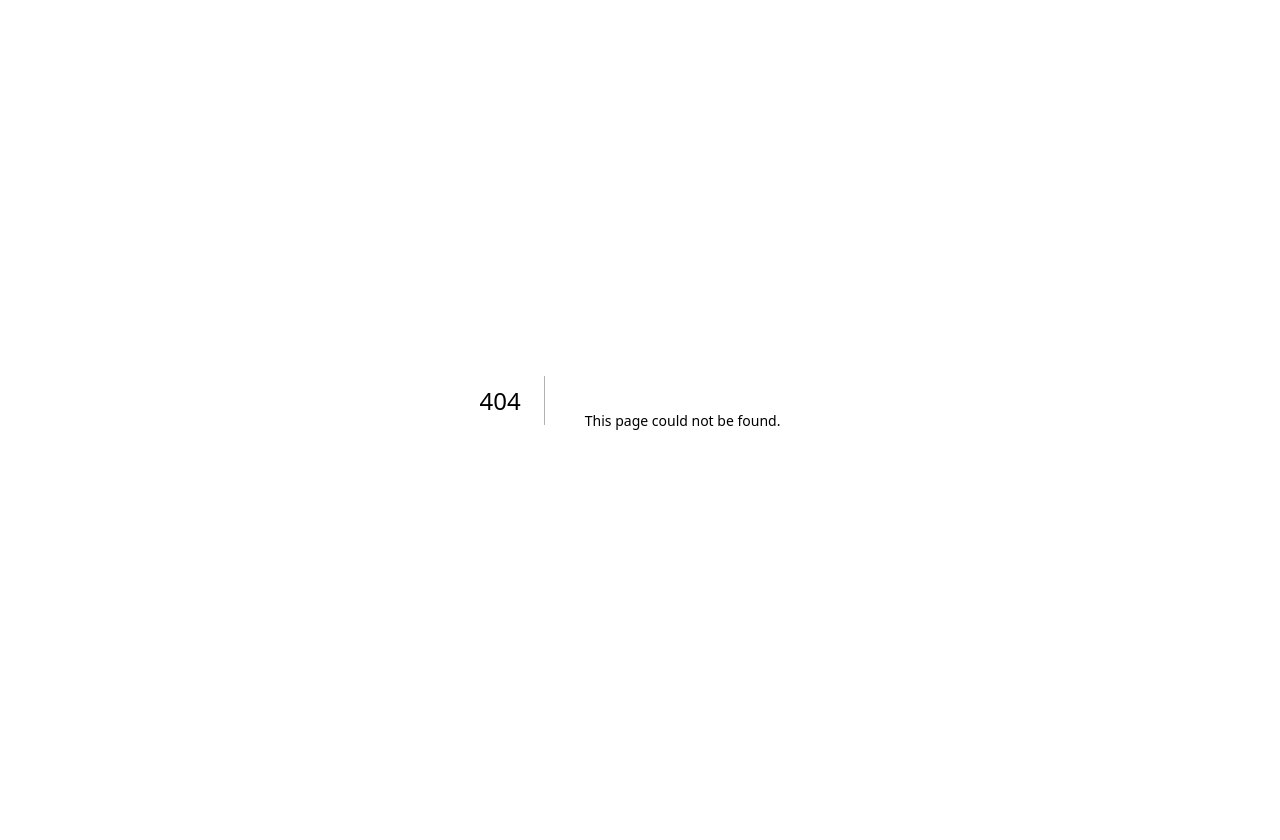
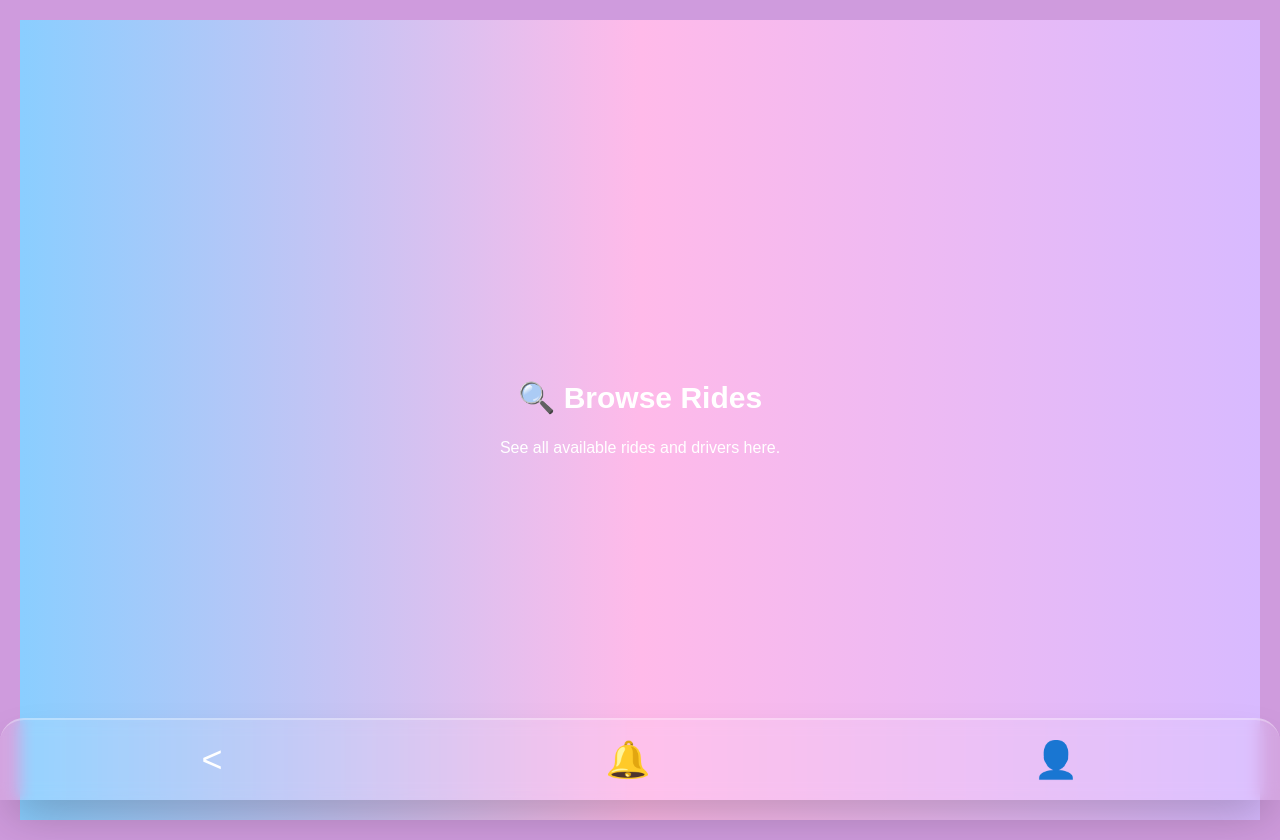
Before and after one commit to ellijane11/DSA-MINI-PROJECT, a Next.js app: page /driver/browse in a window 1280 px wide. Before the commit this address had no page. Built offline with nearby package versions, Linux system fonts and the light colour scheme.

Commit message:
Create page.tsx

```diff
--- /dev/null
+++ b/src/app/driver/browse/page.tsx
@@ -0,0 +1,67 @@
+"use client";
+import React from "react";
+import Link from "next/link";
+
+interface NavLinkProps {
+    href: string;
+    children: React.ReactNode;
+    tooltip: string;
+}
+
+const NavLink: React.FC<NavLinkProps> = ({ href, children, tooltip }) => (
+    <Link
+        href={href}
+        className="nav-item text-4xl p-2 cursor-pointer relative transition-transform duration-200 hover:scale-110"
+        data-tooltip={tooltip}
+    >
+        {children}
+    </Link>
+);
+
+export default function BrowsePage() {
+    return (
+        <div
+            className="min-h-screen text-white flex flex-col items-center justify-center"
+            style={{
+                backgroundImage:
+                    "linear-gradient(to right, var(--btn-grad-start), var(--btn-grad-mid), var(--btn-grad-end))",
+            }}
+        >
+            <h1 className="text-3xl font-bold mb-4">🔍 Browse Rides</h1>
+            <p>See all available rides and drivers here.</p>
+            <nav className="fixed bottom-0 left-0 w-full flex justify-around items-center py-4 z-50 bg-white/10 backdrop-blur-sm shadow-2xl rounded-t-3xl border-t-2 border-white/30">
+                <NavLink href="/passenger" tooltip="Home">
+                    &lt;
+                </NavLink>
+                <NavLink href="/requests" tooltip="Requests">
+                    🔔
+                </NavLink>
+                <NavLink href="/profile" tooltip="Profile">
+                    👤
+                </NavLink>
+
+                <style jsx global>{`
+                  .nav-item::after {
+                    content: attr(data-tooltip);
+                    position: absolute;
+                    bottom: 120%;
+                    left: 50%;
+                    transform: translateX(-50%);
+                    background: rgba(0, 0, 0, 0.8);
+                    color: #fff;
+                    font-size: 0.75rem;
+                    padding: 4px 8px;
+                    border-radius: 6px;
+                    white-space: nowrap;
+                    opacity: 0;
+                    pointer-events: none;
+                    transition: opacity 0.2s ease;
+                  }
+                  .nav-item:hover::after {
+                    opacity: 1;
+                  }
+                `}</style>
+            </nav>
+        </div>
+    );
+}
```
